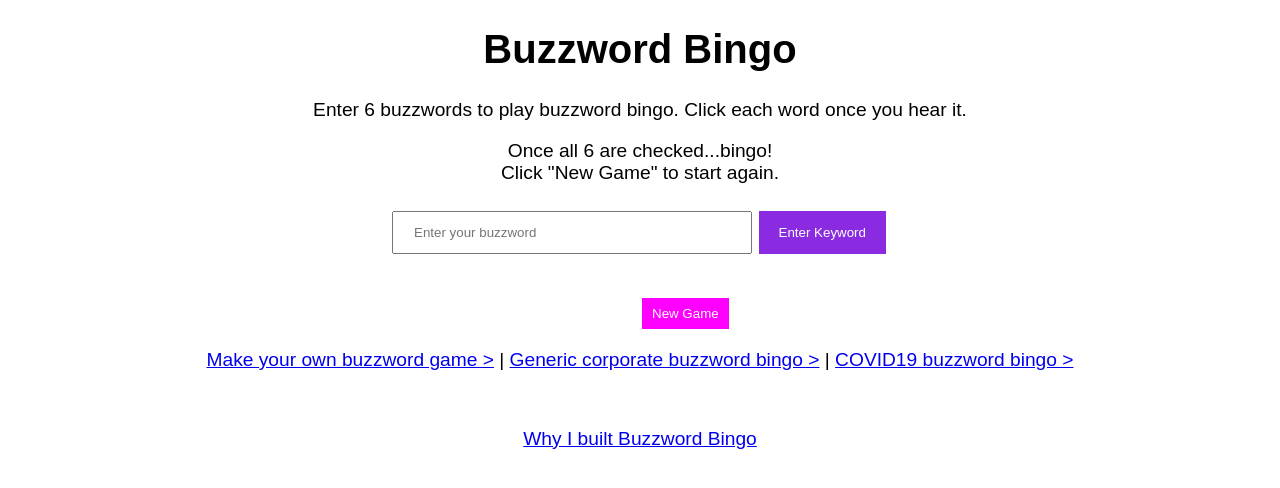
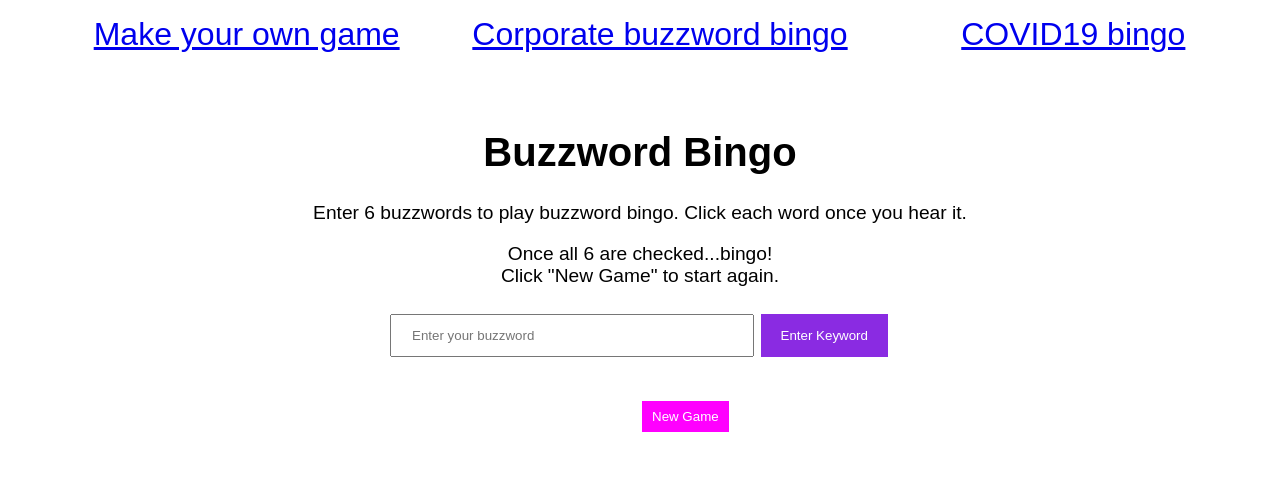
Before and after one commit to chrisrusselldigital/buzzwordbingo, a PHP site: page / in a window 1280 px wide. Shown: the top 488 px of the page. Run offline with PHP 8.4, Linux system fonts and the light colour scheme; some libraries are stand-ins or nearby versions.

Commit message:
Updates nav

```diff
--- a/corporate-buzzwords.html
+++ b/corporate-buzzwords.html
@@ -13,7 +13,7 @@ j=d.createElement(s),dl=l!='dataLayer'?'&l='+l:'';j.async=true;j.src=
     <title>Buzzword Bingo | Corporate keywords</title>
     <meta name="viewport" content="width=device-width, initial-scale=1">
     <meta name="description" content="Play generic corporate buzzword bingo. Corporate drivel.">
-    <link rel="stylesheet" type="text/css" href="buzzwords.css">
+    <link rel="stylesheet" type="text/css" href="css/buzzwords.css">
     <link rel='icon' href='favicon.ico' type='image/x-icon'/>
 
     <script data-ad-client="ca-pub-4451213679486562" async src="https://pagead2.googlesyndication.com/pagead/js/adsbygoogle.js"></script>
--- a/covid19-buzzwords.html
+++ b/covid19-buzzwords.html
@@ -13,7 +13,7 @@ j=d.createElement(s),dl=l!='dataLayer'?'&l='+l:'';j.async=true;j.src=
     <title>Buzzword Bingo | COVID-19</title>
     <meta name="viewport" content="width=device-width, initial-scale=1">
     <meta name="description" content="Play COVID 19 buzzword bingo. Unprecedented times.">
-    <link rel="stylesheet" type="text/css" href="buzzwords.css">
+    <link rel="stylesheet" type="text/css" href="css/buzzwords.css">
     <link rel='icon' href='favicon.ico' type='image/x-icon'/>
 
     <script data-ad-client="ca-pub-4451213679486562" async src="https://pagead2.googlesyndication.com/pagead/js/adsbygoogle.js"></script>
--- a/buzzwords.css
+++ b/css/buzzwords.css
@@ -1,3 +1,4 @@
+body {margin: 0;}
 
 h1 {
   font-family: Arial, Helvetica, sans-serif;
--- a/index.html
+++ b/index.html
@@ -11,9 +11,9 @@ j=d.createElement(s),dl=l!='dataLayer'?'&l='+l:'';j.async=true;j.src=
 
     <meta charset="utf-8">
     <title>Buzzword Bingo | Create your own game</title>
-    <meta name="viewport" content="width=device-width, initial-scale=1">
+    <meta name="viewport" content="width=device-width, initial-scale=1.0">
     <meta name="description" content="Play Buzzword Bingo. Add your own words, play your own game!">
-    <link rel="stylesheet" type="text/css" href="buzzwords.css">
+    <link rel="stylesheet" type="text/css" href="css/buzzwords.css">
     <link rel='icon' href='favicon.ico' type='image/x-icon'/>
 
     <script data-ad-client="ca-pub-4451213679486562" async src="https://pagead2.googlesyndication.com/pagead/js/adsbygoogle.js"></script>
@@ -25,8 +25,12 @@ j=d.createElement(s),dl=l!='dataLayer'?'&l='+l:'';j.async=true;j.src=
     <noscript><iframe src="https://www.googletagmanager.com/ns.html?id=GTM-NSR6B9S"
     height="0" width="0" style="display:none;visibility:hidden"></iframe></noscript>
     <!-- End Google Tag Manager (noscript) -->
-
-
+<ul class="topnav">
+    <li><a href="/">Make your own game</a></li>
+    <li><a href="/corporate-buzzwords.html">Corporate buzzword bingo</a></li>
+    <li><a href="/covid19-buzzwords.html">COVID19 bingo</a></li>
+    <!--<li class="right"><a href="https://medium.com/@_chris_russell/buzzword-bingo-1cdb29e6509e">About</a></li>-->
+</ul>
 
     <h1>Buzzword Bingo</h1>
     <p>Enter 6 buzzwords to play buzzword bingo. Click each word once you hear it.</p>
@@ -48,9 +52,8 @@ j=d.createElement(s),dl=l!='dataLayer'?'&l='+l:'';j.async=true;j.src=
 <button id="clear" onClick="clearBuzzwordContainer();">New Game</button>
 <br/>
 <br/>
-<p><a href="/">Make your own buzzword game ></a> | <a href="/corporate-buzzwords.html"> Generic corporate buzzword bingo ></a> | <a href="/covid19-buzzwords.html"> COVID19 buzzword bingo ></a></p>
-<br/>
-<p><a href="https://medium.com/@_chris_russell/buzzword-bingo-1cdb29e6509e">Why I built Buzzword Bingo</a></p>
+
+
     <script type="text/javascript" src="buzzword.js"></script>
     <script type="text/javascript" id="cookiebanner"
     src="https://cdn.jsdelivr.net/gh/dobarkod/cookie-banner@1.2.2/dist/cookiebanner.min.js"
```
